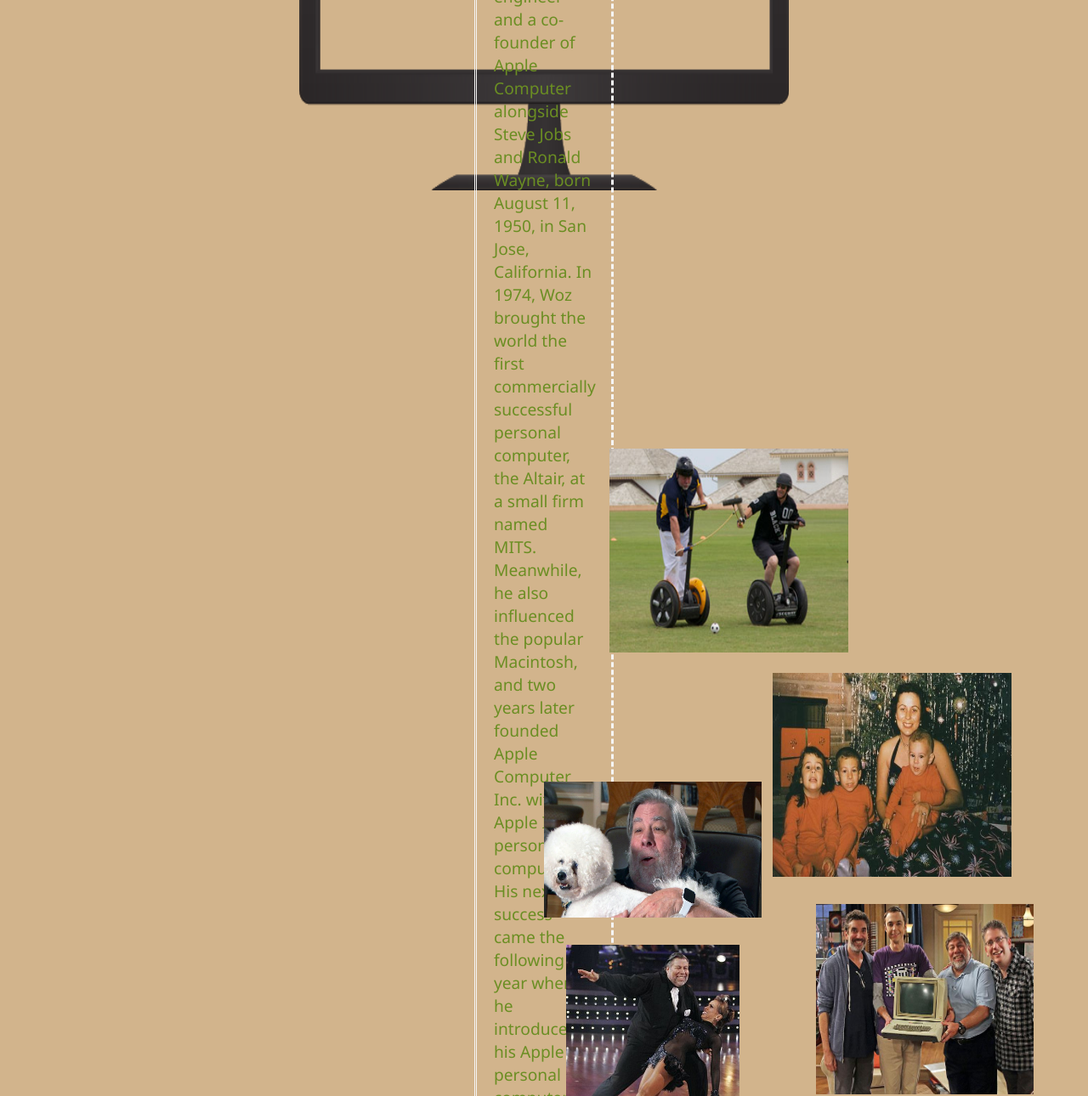
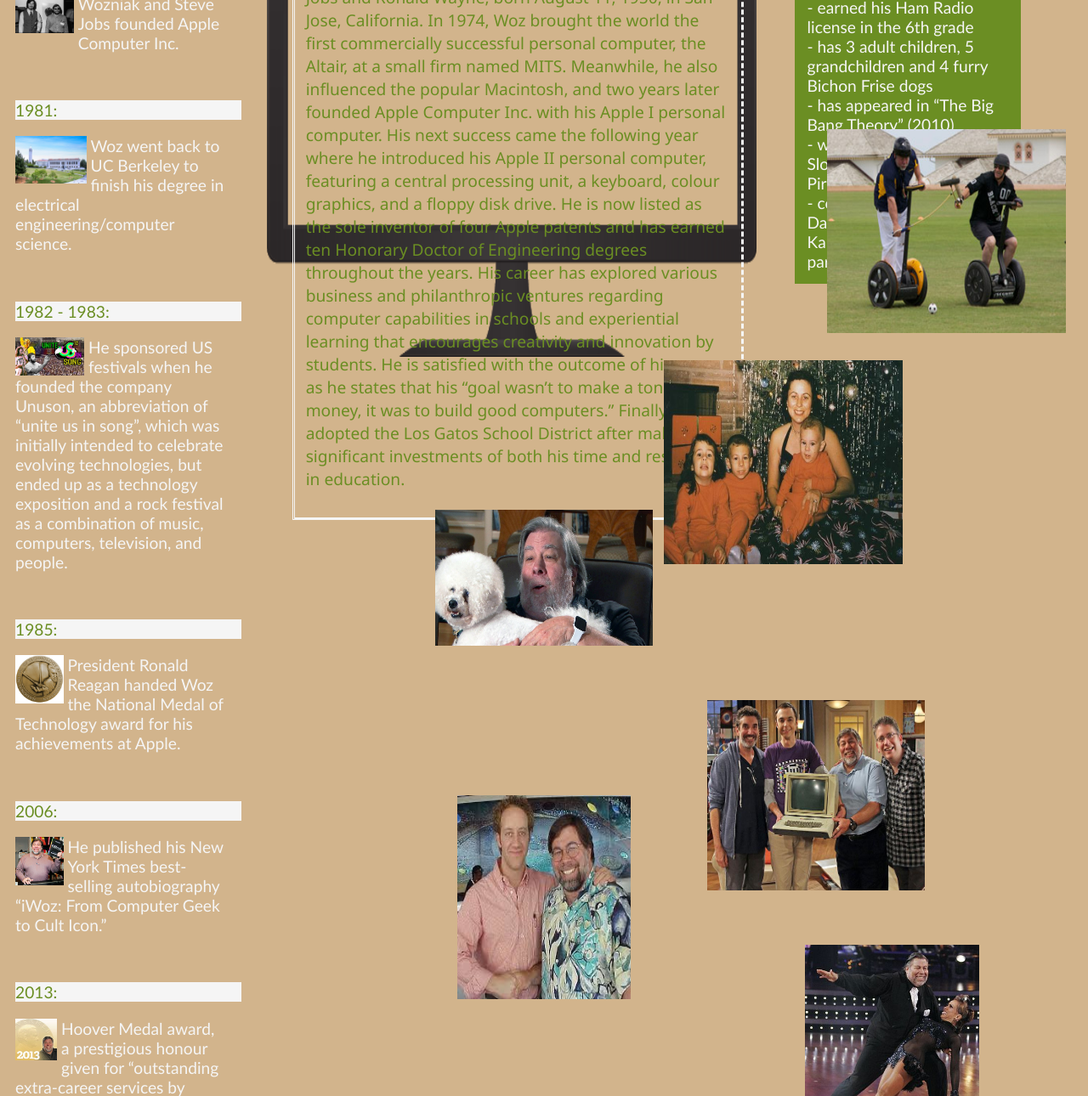
Before and after one commit to Dania-Liu/Assignment-2, a plain HTML site: page index.html in a window 1280 px wide. Shown: the part 1032-2322 px from the top of the page at 85% size. Drawn offline with Linux system fonts and the light colour scheme.

Commit message:
Updated format to W3 Website Layout & changed px units to %

```diff
--- a/index.html
+++ b/index.html
@@ -7,7 +7,11 @@
     <link href="style.css" rel="stylesheet" type="text/css" />
   </head>
   <body id="body">
-    <h1 id="name">Steve Wozniak</h1>
+    <h1 id="header">Steve Wozniak</h1>
+    <div class="topnav">
+    <p>Tribute Page made by Dania Liu</p>
+    <a href="https://docs.google.com/document/d/1oz4I9m24NGpOGZOUfLLahh4VGApW5L01O1TWb37-_cs/edit?usp=sharing">Click here for bibliography</a>
+    </div>
     <img src="./images/steve.jfif" alt="steve" id="image">
     <br>
     <h2 id="date">(August 11, 1950)</h2>
@@ -17,24 +21,16 @@
     <p class="quote">"Wherever smart people work, doors are unlocked."</p>
     <br>
     <br>
+    <br>
+    <br>
     <img src="./images/altair.jpg" alt="altair" id="altair">
     <img src="./images/apple.jpg" alt="apple" id="apple">
-    <img src="./images/computer.png" alt="computer" id="computer">
-    <p id="contributions">Stephen Gary Wozniak, known professionally as “Steve Wozniak” or “Woz”, is an American electronics engineer and a co-founder of Apple Computer alongside Steve Jobs and Ronald Wayne, born August 11, 1950, in San Jose, California. In 1974, Woz brought the world the first commercially successful personal computer, the Altair, at a small firm named MITS. Meanwhile, he also influenced the popular Macintosh, and two years later founded Apple Computer Inc. with his Apple I personal computer. His next success came the following year where he introduced his Apple II personal computer, featuring a central processing unit, a keyboard, colour graphics, and a floppy disk drive. He is now listed as the sole inventor of four Apple patents and has earned ten Honorary Doctor of Engineering degrees throughout the years. His career has explored various business and philanthropic ventures regarding computer capabilities in schools and experiential learning that encourages creativity and innovation by students. He is satisfied with the outcome of his career as he states that his “goal wasn’t to make a ton of money, it was to build good computers.” Finally, he has adopted the Los Gatos School District after making significant investments of both his time and resources in education.</p>
+    <div class="row">
+    <div class="column side">
+    <h3 class="column left">Timeline</h3>
     <br>
     <br>
     <br>
-    <br>
-    <br>
-    <br>
-    <br>
-    <br>
-    <br>
-    <h3 id="firstsection">Timeline</h3>
-    <br>
-    <br>
-    <br>
-    <div id="left">
     <p class="year">1976:</p><p class="story"><img src="./images/steves.jpg" alt="steves" id="firstimg">Wozniak and Steve Jobs founded Apple Computer Inc.</p>
     <br>
     <p class="year">1981:</p><p class="story"><img src="./images/berkley.jpg" alt="berkley" id="secondimg">Woz went back to UC Berkeley to finish his degree in electrical engineering/computer science.</p>
@@ -51,8 +47,12 @@
     <br>
     <p class="year">2017:</p><p class="story"><img src="./images/wozu.jpg" alt="wozu" id="eighthimg">He co-founded Woz U, described to be a postsecondary education and training platform focused on software engineering and technology development. Furthermore, he has recently co-founded Efforce, a platform that leverages disparate applications of blockchain technology.</p>
     </div>
-    <div id="right">
-    <p id="secondsection">Did you know that Woz...</p>
+    <div class="column middle">
+    <p>Stephen Gary Wozniak, known professionally as “Steve Wozniak” or “Woz”, is an American electronics engineer and a co-founder of Apple Computer alongside Steve Jobs and Ronald Wayne, born August 11, 1950, in San Jose, California. In 1974, Woz brought the world the first commercially successful personal computer, the Altair, at a small firm named MITS. Meanwhile, he also influenced the popular Macintosh, and two years later founded Apple Computer Inc. with his Apple I personal computer. His next success came the following year where he introduced his Apple II personal computer, featuring a central processing unit, a keyboard, colour graphics, and a floppy disk drive. He is now listed as the sole inventor of four Apple patents and has earned ten Honorary Doctor of Engineering degrees throughout the years. His career has explored various business and philanthropic ventures regarding computer capabilities in schools and experiential learning that encourages creativity and innovation by students. He is satisfied with the outcome of his career as he states that his “goal wasn’t to make a ton of money, it was to build good computers.” Finally, he has adopted the Los Gatos School District after making significant investments of both his time and resources in education.</p>
+    <img src="./images/computer.png" alt="computer" id="computer">
+    </div>
+    <div class="column side">
+    <p class="column right">Did you know that Woz...</p>
     <br>
     <br>
     <br>
@@ -68,82 +68,13 @@
     <br>
     - competed on Season 8 of Dancing with the Stars with Karina Smirnoff as his partner</p>
     </div>
+    </div>
     <img src="./images/polo.jpg" alt="polo" id="polo">
     <img src="./images/family.jpg" alt="family" id="family">
     <img src="./images/dog.jpg" alt="dog" id="dog">
     <img src="./images/bigbang.png" alt="bigbang" id="bigbang">
+    <img src="./images/pirate.jfif" alt="pirate" id="pirate">
     <img src="./images/dance.jpg" alt="dance" id="dance">
-    <br>
-    <br>
-    <br>
-    <br>
-    <br>
-    <br>
-    <br>
-    <br>
-    <br>
-    <br>
-    <br>
-    <br>
-    <br>
-    <br>
-    <br>
-    <br>
-    <br>
-    <br>
-    <br>
-    <br>
-    <br>
-    <br>
-    <br>
-    <br>
-    <br>
-    <br>
-    <br>
-    <br>
-    <br>
-    <br>
-    <br>
-    <br>
-    <br>
-    <br>
-    <br>
-    <br>
-    <br>
-    <br>
-    <br>
-    <br>
-    <br>
-    <br>
-    <br>
-    <br>
-    <br>
-    <br>
-    <br>
-    <br>
-    <br>
-    <br>
-    <br>
-    <br>
-    <br>
-    <br>
-    <br>
-    <br>
-    <br>
-    <br>
-    <br>
-    <br>
-    <br>
-    <br>
-    <br>
-    <br>
-    <br>
-    <br>
-    <br>
-    <br>
-    <br>
-    <br>
-    <br>
     <br>
     <div id="link">
     <a href="https://www.youtube.com/watch?v=PwSyjz1off4" alt="Steve">Learn more about Steve Wozniak</a>
--- a/style.css
+++ b/style.css
@@ -1,4 +1,4 @@
-#name {
+#header {
   text-align: center;
   color: whitesmoke;
   text-shadow: 2px 2px black;
@@ -7,11 +7,81 @@
   font-size: 400%;
   border-style: outset;
   border-width: 5px;
+  padding: 20px;
+}
+
+.topnav {
+  text-align: center;
+  font-family: 'Segoe UI', Tahoma, Geneva, Verdana, sans-serif;
+}
+
+.topnav a {
+  display: block;
+  color: #f2f2f2;
+  text-align: center;
+  padding: 14px 16px;
+  text-decoration: none;
+}
+
+.topnav a:hover {
+  background-color: #ddd;
+  color: black;
+}
+
+/* Create three unequal columns that floats next to each other */
+.column {
+  float: left;
+  padding: 10px;
+}
+
+/* Left and right column */
+.column.side {
+  width: 25%;
+}
+
+/* Clear floats after the columns */
+.row:after {
+  content: "";
+  display: table;
+  clear: both;
+}
+
+/* Middle column */
+.column.middle {
+  width: 39.5%;
+  font-size: 120%;
+  color: olivedrab;
+  font-family: 'Segoe UI', Tahoma, Geneva, Verdana, sans-serif;
+  border-style: dotted dashed solid double;
+  border-color: whitesmoke;
+  margin: auto;
+  padding-top: 1%;
+  padding-right: 1%;
+  padding-bottom: 1%;
+  padding-left: 1%;
+}
+
+.column.left {
+  width: 25%;
+  color: olivedrab;
+  font-family: 'Trebuchet MS', 'Lucida Sans Unicode', 'Lucida Grande', 'Lucida Sans', Arial, sans-serif;
+  text-decoration: underline;
+  font-size: 150%;
+  float: left;
+}
+
+.column.right {
+  color: olivedrab;
+  font-family: 'Trebuchet MS', 'Lucida Sans Unicode', 'Lucida Grande', 'Lucida Sans', Arial, sans-serif;
+  text-decoration: underline;
+  font-size: 150%;
+  float: right;
 }
 
 #date {
   text-align: center;
   color: olivedrab;
+  font-size: 200%;
   background-color: whitesmoke;
   font-family: 'Trebuchet MS', 'Lucida Sans Unicode', 'Lucida Grande', 'Lucida Sans', Arial, sans-serif;
 }
@@ -28,6 +98,7 @@
 #occupations {
   text-align: center;
   background-color: olivedrab;
+  font-size: 150%;
   color: whitesmoke;
   border-style: onset;
 }
@@ -41,9 +112,9 @@
 #computer {
   position: absolute;
   width: 45%;
-  height: 70%;
-  top: 87%;
-  left: 27.5%;
+  height: 76.5%;
+  top: 105%;
+  left: 24.5%;
   z-index: -1;
 }
 
@@ -51,7 +122,7 @@
   position: absolute;
   width: 15%;
   height: 21%;
-  top: 102%;
+  top: 20%;
   left: 6%;
   z-index: -1;
 }
@@ -60,39 +131,9 @@
   position: absolute;
   width: 15%;
   height: 25%;
-  top: 102%;
+  top: 20%;
   left: 79%;
   z-index: -1;
-}
-
-#contributions {
-  color: olivedrab;
-  font-family: 'Segoe UI', Tahoma, Geneva, Verdana, sans-serif;
-  font-size: 120%;
-  border-style: dotted dashed solid double;
-  border-color: whitesmoke;
-  margin-right: 550px;
-  margin-left: 550px;
-  padding-top: 20px;
-  padding-right: 20px;
-  padding-bottom: 20px;
-  padding-left: 20px;
-}
-
-#firstsection {
-  color: olivedrab;
-  font-family: 'Trebuchet MS', 'Lucida Sans Unicode', 'Lucida Grande', 'Lucida Sans', Arial, sans-serif;
-  text-decoration: underline;
-  font-size: 150%;
-  float: left;
-}
-
-#secondsection {
-  color: olivedrab;
-  font-family: 'Trebuchet MS', 'Lucida Sans Unicode', 'Lucida Grande', 'Lucida Sans', Arial, sans-serif;
-  text-decoration: underline;
-  font-size: 150%;
-  float: right;
 }
 
 .year {
@@ -125,17 +166,17 @@
 #firstimg {
   float: left;
   clear: left;
-  height: 13%;
-  width: 13%;
-  margin-right: 20px;
+  height: 28%;
+  width: 28%;
+  margin-right: 2%;
 }
 
 #secondimg {
   float: left;
   clear: left;
-  height: 16%;
-  width: 16%;
-  margin-right: 20px;
+  height: 34%;
+  width: 34%;
+  margin-right: 2%;
 }
 
 #thirdimg {
@@ -143,47 +184,47 @@
   clear: left;
   height: 33%;
   width: 33%;
-  margin-right: 20px;
+  margin-right: 2%;
 }
 
 #fourthimg {
   float: left;
   clear: left;
-  height: 11%;
-  width: 11%;
-  margin-right: 20px;
+  height: 23%;
+  width: 23%;
+  margin-right: 2%;
 }
 
 #fifthimg {
   float: left;
   clear: left;
-  height: 11%;
-  width: 11%;
-  margin-right: 20px;
+  height: 23%;
+  width: 23%;
+  margin-right: 2%;
 }
 
 #sixthimg {
   float: left;
   clear: left;
-  height: 13%;
-  width: 13%;
-  margin-right: 20px;
+  height: 20%;
+  width: 20%;
+  margin-right: 2%;
 }
 
 #seventhimg {
   float: left;
   clear: left;
-  height: 29%;
-  width: 29%;
-  margin-right: 20px;
+  height: 36%;
+  width: 36%;
+  margin-right: 2%;
 }
 
 #eighthimg {
   float: left;
   clear: left;
-  height: 22%;
-  width: 22%;
-  margin-right: 20px;
+  height: 32%;
+  width: 32%;
+  margin-right: 2%;
 }
 
 #left {
@@ -202,32 +243,40 @@
   position: absolute;
   width: 22%;
   height: 30%;
-  top: 195%;
-  right: 22%;
+  top: 148%;
+  right: 2%;
 }
 
 #family {
   position: absolute;
   width: 22%;
   height: 30%;
-  top: 228%;
-  right: 7%;
+  top: 182%;
+  right: 17%;
 }
 
 #dog {
   position: absolute;
   width: 20%;
   height: 20%;
-  top: 244%;
-  right: 30%;
+  top: 204%;
+  right: 40%;
 }
 
 #bigbang {
   position: absolute;
   width: 20%;
   height: 28%;
-  top: 262%;
-  right: 5%;
+  top: 232%;
+  right: 15%;
+}
+
+#pirate {
+  position: absolute;
+  width: 16%;
+  height: 30%;
+  top: 246%;
+  right: 42%;
 }
 
 #dance {
@@ -235,15 +284,15 @@
   width: 16%;
   height: 30%;
   top: 268%;
-  right: 32%;
+  right: 10%;
 }
 
 #link {
   text-align: center;
   font-size: 120%;
+  bottom: 0;
   position: -webkit-sticky;
   position: sticky;
-  bottom: 0;
 }
 
 #body {
```
Also changed, not shown: images/pirate.jfif (added).
